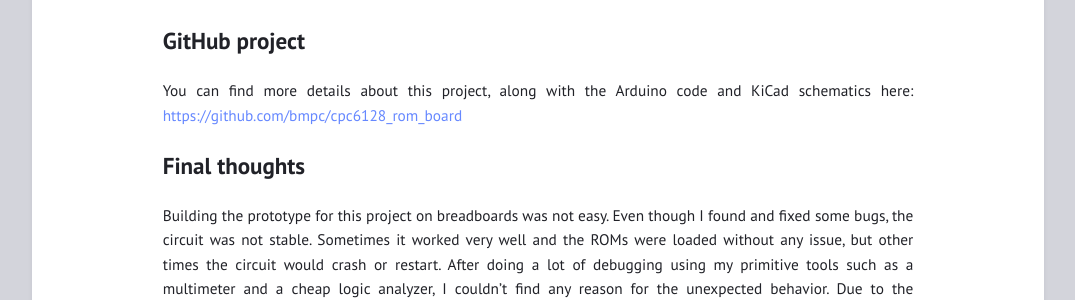
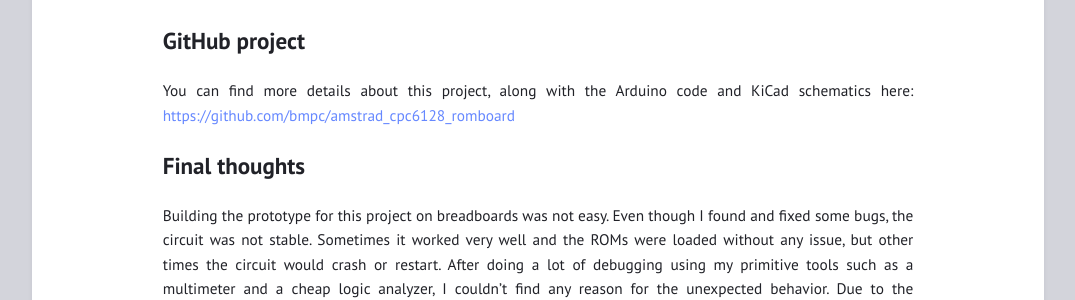
Before and after one commit to bmpc/bmpc.github.io, a Jekyll site: the page built from _posts/2023-06-25-amstrad-cpc-rom-board.markdown, in a window 1280 px wide and 900 px high, scrolled down 4183 px. Shown: the part 154-454 px from the top of the window, without its empty margins (102-1177 px from the left). Built offline with Jekyll 4.4.1, drawn with Linux system fonts in a browser that asks for light colours; emoji names are drawn with the system emoji font; comment, search, counter and statistics services are not loaded; part of the change alters nothing that is shown.

Commit message:
Fixed invalid link to github project

```diff
--- a/_posts/2023-06-25-amstrad-cpc-rom-board.markdown
+++ b/_posts/2023-06-25-amstrad-cpc-rom-board.markdown
@@ -107,7 +107,7 @@ Here are a some photos of the ROM board PCB assembled and some games loaded in t
 
 ## GitHub project
 
-You can find more details about this project, along with the Arduino code and KiCad schematics here: [https://github.com/bmpc/cpc6128_rom_board](https://github.com/bmpc/cpc6128_rom_board)
+You can find more details about this project, along with the Arduino code and KiCad schematics here: [https://github.com/bmpc/amstrad_cpc6128_romboard](https://github.com/bmpc/amstrad_cpc6128_romboard)
 
 ## Final thoughts
 
```
